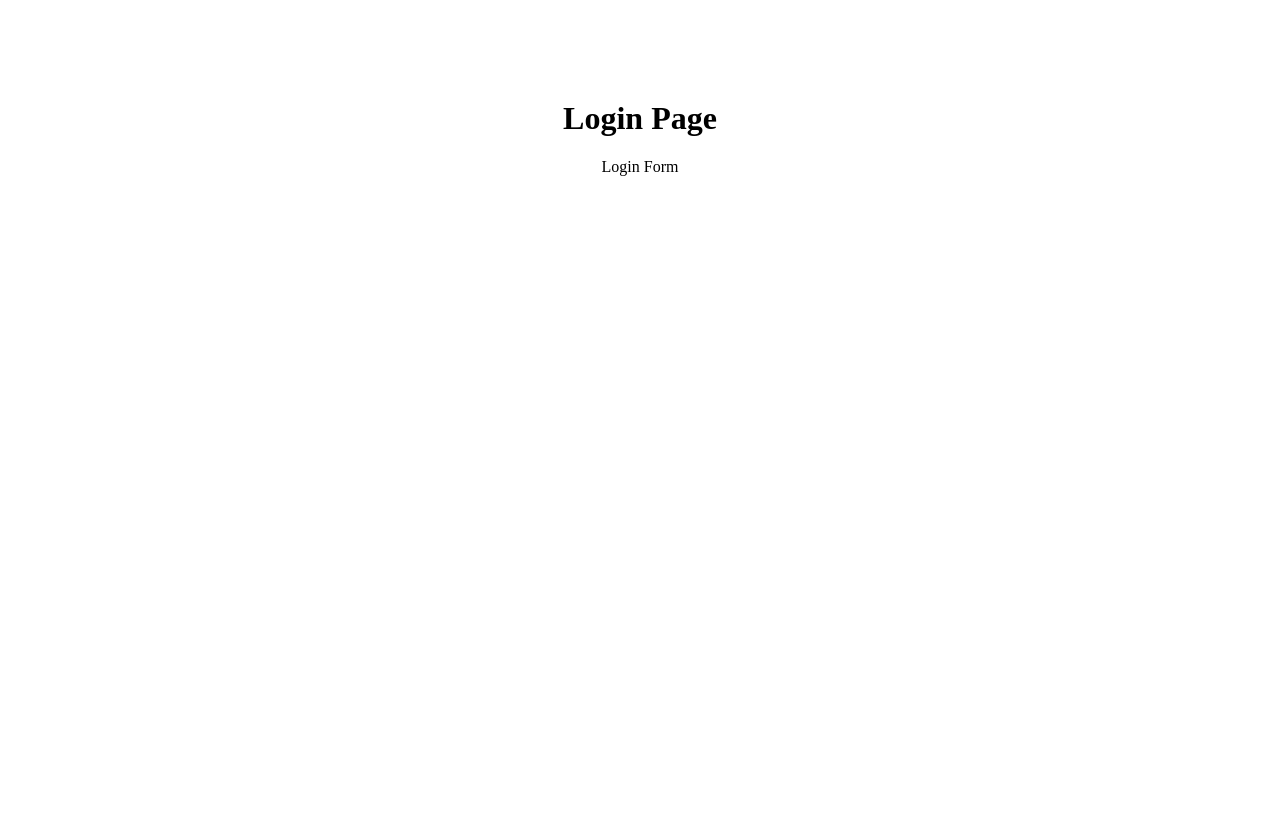
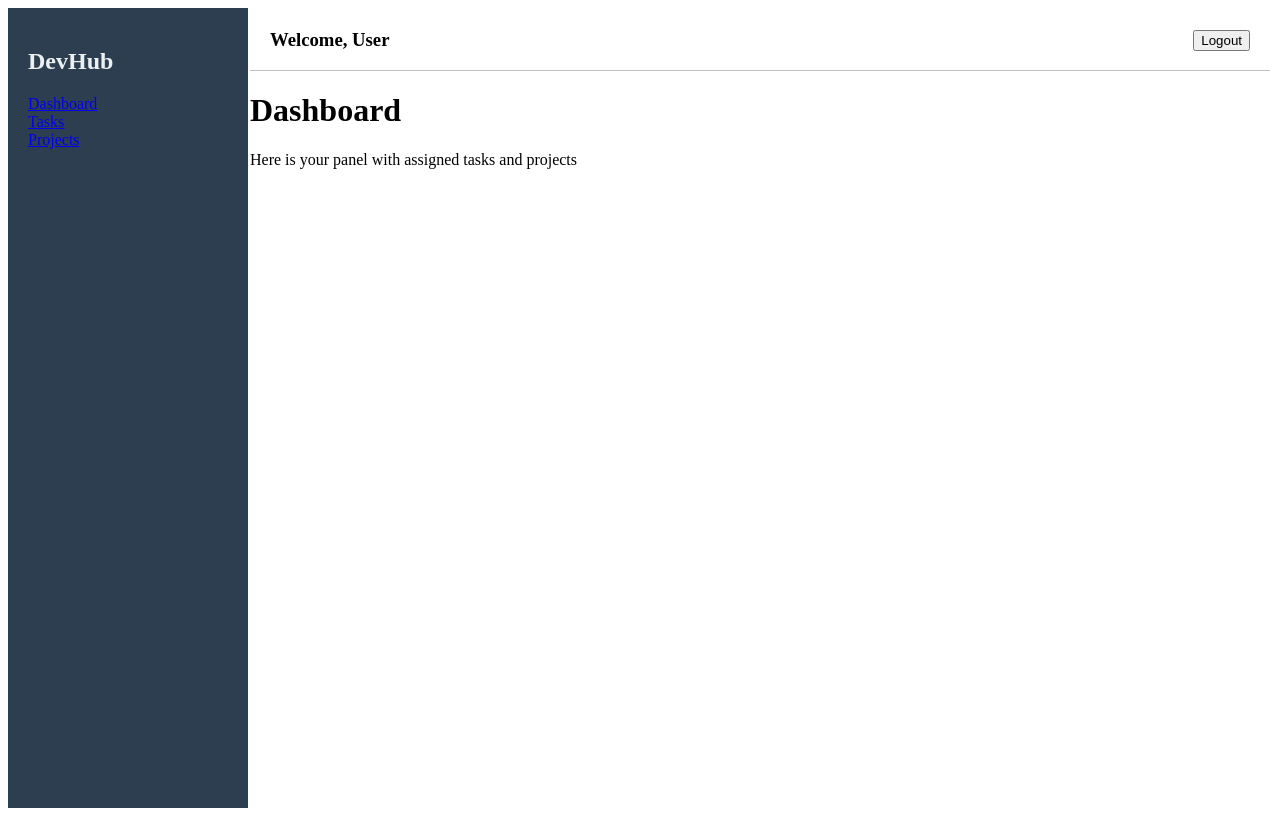
Before and after one commit to dev-jlu/dev_hub, a React (Vite) app in the folder client/: page / in a window 1280 px wide. Before the commit this address led to /login. Built offline with nearby package versions, Linux system fonts and the light colour scheme.

Commit message:
Adding TasksPage and ProjectsPage with MainLayout

```diff
--- a/client/src/layouts/MainLayout.tsx
+++ b/client/src/layouts/MainLayout.tsx
@@ -0,0 +1,51 @@
+import type { ReactNode } from "react";
+import { Link } from "react-router-dom";
+
+type Props = {
+    children: ReactNode;
+};
+
+const MainLayout = ({ children }: Props) => {
+    return (
+        <div style={{ display: "flex", minHeight: "100vh" }}>
+            {/* Sidebar */}
+            <aside style={{
+                width: "200px",
+                background: "#2c3e50",
+                color: "#ecf0f1",
+                padding: "20px",
+            }}>
+                <h2>DevHub</h2>
+                <nav>
+                    <ul style={{ listStyle: "none", padding: 0 }}>
+                        <li><Link style={{ color: "ecf0f1" }} to="/dashboard">Dashboard</Link></li>
+                        <li><Link style={{ color: "ecf0f1" }} to="/tasks">Tasks</Link></li>
+                        <li><Link style={{ color: "ecf0f1" }} to="/projects">Projects</Link></li>
+                    </ul>
+                </nav>
+            </aside>
+
+            {/* Main content */}
+            <main style={{ flexGrow: 1, padding: 2 }}>
+                {/* Navbar */}
+                <header style={{
+                    height: "60px",
+                    borderBottom: "1px solid #bdc3c7",
+                    marginBottom: "20px",
+                    display: "flex",
+                    alignItems: "center",
+                    justifyContent: "space-between",
+                    padding: "0 20px",
+                }}>
+                    <h3>Welcome, User</h3>
+                    <button>Logout</button>
+                </header>
+
+                {/* Page content */}
+                <div>{children}</div>
+            </main>
+        </div>
+    );
+};
+
+export default MainLayout;
--- a/client/src/pages/DashboardPage.tsx
+++ b/client/src/pages/DashboardPage.tsx
@@ -1,9 +1,11 @@
+import MainLayout from "../layouts/MainLayout";
+
 const DashboardPage = () => {
     return (
-        <div style={{ padding: "20px" }}>
+        <MainLayout>
             <h1>Dashboard</h1>
-            <p>Main Panel with tasks and projects assigned</p>
-        </div>
+            <p>Here is your panel with assigned tasks and projects</p>
+        </MainLayout>
     );
 };
 
--- /dev/null
+++ b/client/src/pages/ProjectsPage.tsx
@@ -0,0 +1,12 @@
+import MainLayout from "../layouts/MainLayout";
+
+const ProjectsPage = () => {
+    return (
+        <MainLayout>
+            <h1>Projects</h1>
+            <p>Here you will see all projects you are involved in</p>
+        </MainLayout>
+    );
+};
+
+export default ProjectsPage;
--- /dev/null
+++ b/client/src/pages/TasksPage.tsx
@@ -0,0 +1,12 @@
+import MainLayout from "../layouts/MainLayout";
+
+const TasksPage = () => {
+    return (
+        <MainLayout>
+            <h1>Tasks</h1>
+            <p>Here you will see the list of tasks assigned to you</p>
+        </MainLayout>
+    );
+};
+
+export default TasksPage;
--- a/client/src/router/index.tsx
+++ b/client/src/router/index.tsx
@@ -1,16 +1,21 @@
 import { BrowserRouter, Routes, Route, Navigate } from "react-router-dom";
 import LoginPage from "../pages/LoginPage";
 import DashboardPage from "../pages/DashboardPage";
+import TasksPage from "../pages/TasksPage";
+import ProjectsPage from "../pages/ProjectsPage";
 
 const Router = () => {
-    const isLoggedIn = false;
+    const isLoggedIn = true;
 
     return (
         <BrowserRouter>
             <Routes>
-                <Route path="/login" element={ isLoggedIn ? <Navigate to="dashboard" /> : <LoginPage /> } />
-                <Route path="/dashboard" element={ isLoggedIn ? <DashboardPage /> : <Navigate to="/login" /> } />
-                <Route path="*" element={< Navigate to="/login" /> } />
+                <Route path="/login" element={ <LoginPage /> } />
+                <Route path="/dashboard" element={ <DashboardPage /> } />
+                <Route path="/tasks" element={ <TasksPage /> } />
+                <Route path="/projects" element={ <ProjectsPage /> } />
+
+                <Route path="*" element={<DashboardPage /> } />
             </Routes>
         </BrowserRouter>
     );
```
